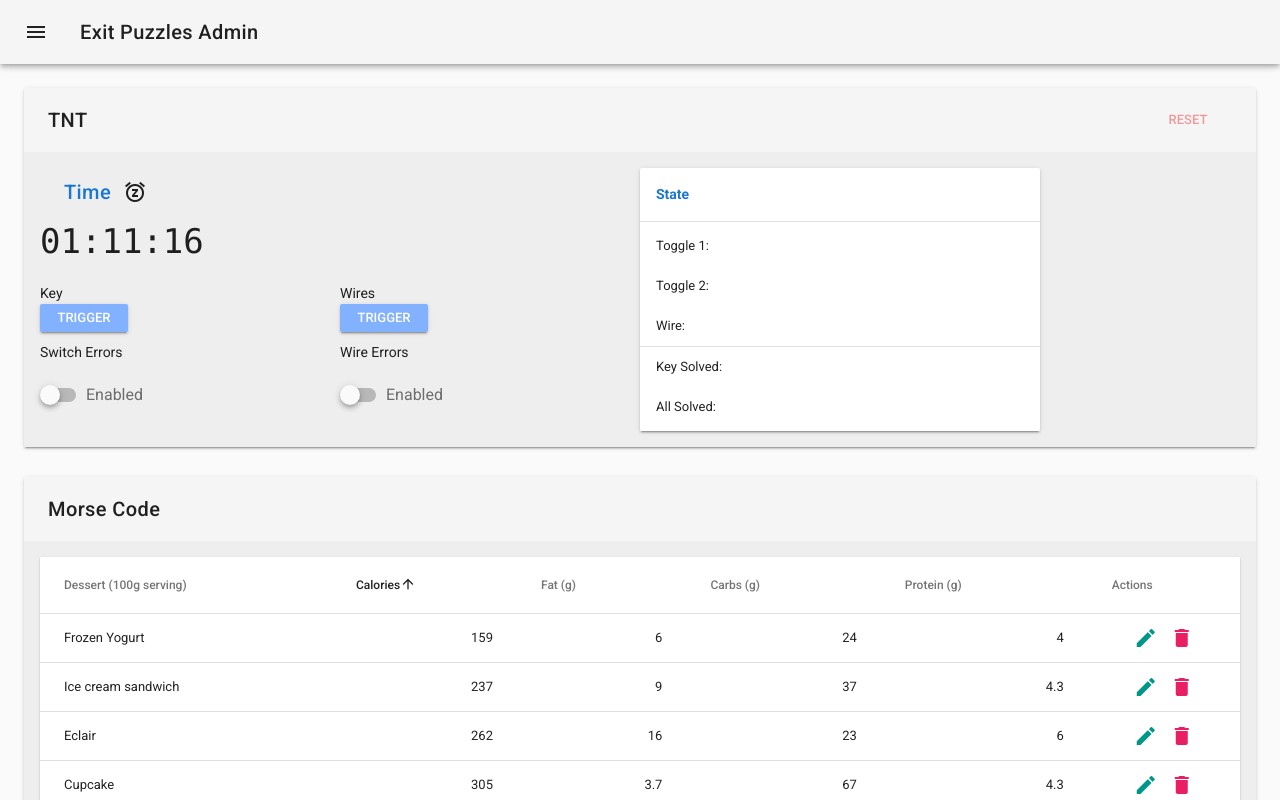
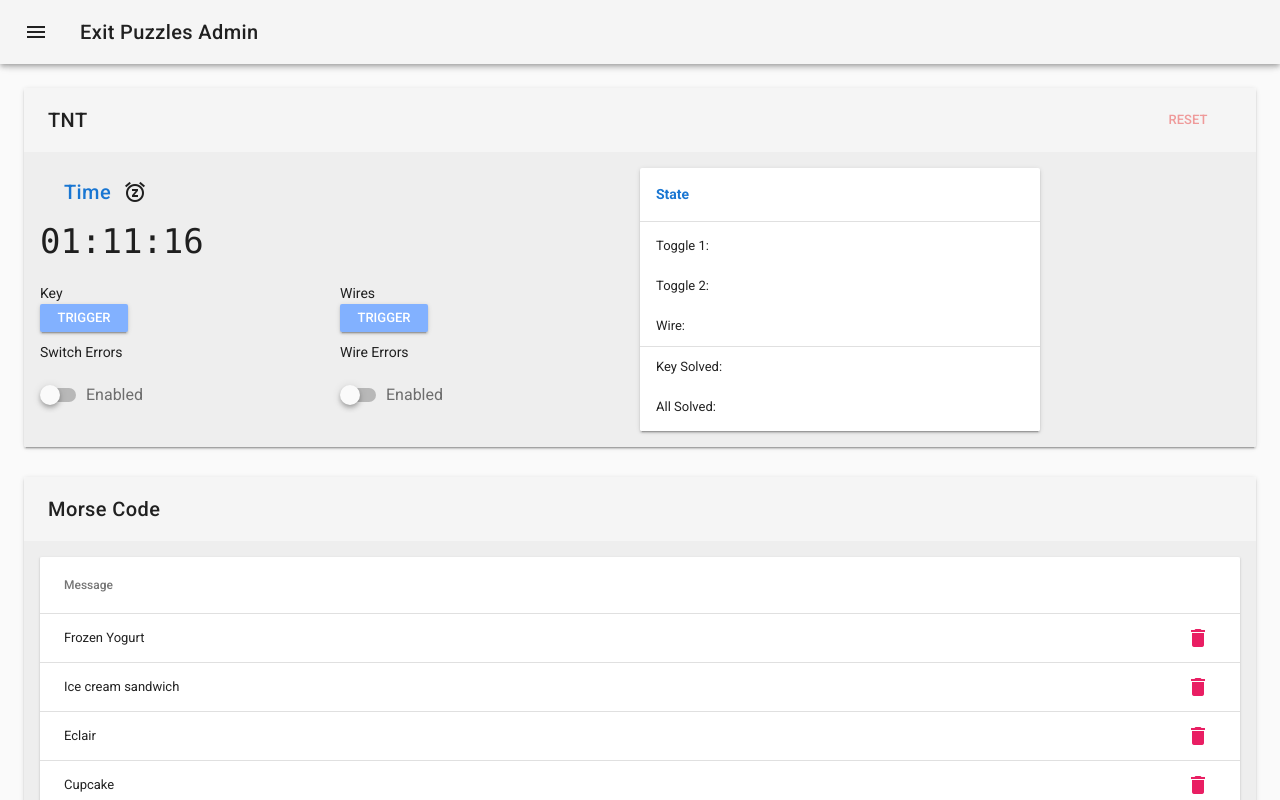
Before and after one commit to kevinclement/exitpuzzles-web-admin, a Vue app: page / in a window 1280 px wide. Shown: the top 800 px of the page. Built offline with nearby package versions, Linux system fonts and the light colour scheme; what vuefire would draw is missing.

Commit message:
cleanup round 1

```diff
--- a/src/components/Control.Morse.vue
+++ b/src/components/Control.Morse.vue
@@ -16,15 +16,8 @@
       class="elevation-1"
       >
         <template slot="items" slot-scope="props">
-          <td>{{ props.item.name }}</td>
-          <td class="text-xs-right">{{ props.item.calories }}</td>
-          <td class="text-xs-right">{{ props.item.fat }}</td>
-          <td class="text-xs-right">{{ props.item.carbs }}</td>
-          <td class="text-xs-right">{{ props.item.protein }}</td>
-          <td class="justify-center layout px-0">
-            <v-btn icon class="mx-0" @click="editItem(props.item)">
-              <v-icon color="teal">edit</v-icon>
-            </v-btn>
+          <td>{{ props.item.message }}</td>
+          <td class="text-xs-right ">
             <v-btn icon class="mx-0" @click="deleteItem(props.item)">
               <v-icon color="pink">delete</v-icon>
             </v-btn>
@@ -47,32 +40,19 @@
       dialog: false,
       headers: [
         {
-          text: 'Dessert (100g serving)',
+          text: 'Message',
           align: 'left',
-          sortable: false,
-          value: 'name'
+          sortable: false
         },
-        { text: 'Calories', value: 'calories' },
-        { text: 'Fat (g)', value: 'fat' },
-        { text: 'Carbs (g)', value: 'carbs' },
-        { text: 'Protein (g)', value: 'protein' },
-        { text: 'Actions', value: 'name', sortable: false }
+        { align: 'right', text: '', sortable: false }
       ],
       items: [],
       editedIndex: -1,
       editedItem: {
-        name: '',
-        calories: 0,
-        fat: 0,
-        carbs: 0,
-        protein: 0
+        message: ''
       },
       defaultItem: {
-        name: '',
-        calories: 0,
-        fat: 0,
-        carbs: 0,
-        protein: 0
+        message: ''
       }
     }),
     computed: {
@@ -92,74 +72,34 @@
       initialize () {
         this.items = [
           {
-            name: 'Frozen Yogurt',
-            calories: 159,
-            fat: 6.0,
-            carbs: 24,
-            protein: 4.0
+            message: 'Frozen Yogurt'
           },
           {
-            name: 'Ice cream sandwich',
-            calories: 237,
-            fat: 9.0,
-            carbs: 37,
-            protein: 4.3
+            message: 'Ice cream sandwich'
           },
           {
-            name: 'Eclair',
-            calories: 262,
-            fat: 16.0,
-            carbs: 23,
-            protein: 6.0
+            message: 'Eclair'
           },
           {
-            name: 'Cupcake',
-            calories: 305,
-            fat: 3.7,
-            carbs: 67,
-            protein: 4.3
+            message: 'Cupcake'
           },
           {
-            name: 'Gingerbread',
-            calories: 356,
-            fat: 16.0,
-            carbs: 49,
-            protein: 3.9
+            message: 'Gingerbread'
           },
           {
-            name: 'Jelly bean',
-            calories: 375,
-            fat: 0.0,
-            carbs: 94,
-            protein: 0.0
+            message: 'Jelly bean'
           },
           {
-            name: 'Lollipop',
-            calories: 392,
-            fat: 0.2,
-            carbs: 98,
-            protein: 0
+            message: 'Lollipop'
           },
           {
-            name: 'Honeycomb',
-            calories: 408,
-            fat: 3.2,
-            carbs: 87,
-            protein: 6.5
+            message: 'Honeycomb'
           },
           {
-            name: 'Donut',
-            calories: 452,
-            fat: 25.0,
-            carbs: 51,
-            protein: 4.9
+            message: 'Donut'
           },
           {
-            name: 'KitKat',
-            calories: 518,
-            fat: 26.0,
-            carbs: 65,
-            protein: 7
+            message: 'KitKat'
           }
         ]
       },
```
